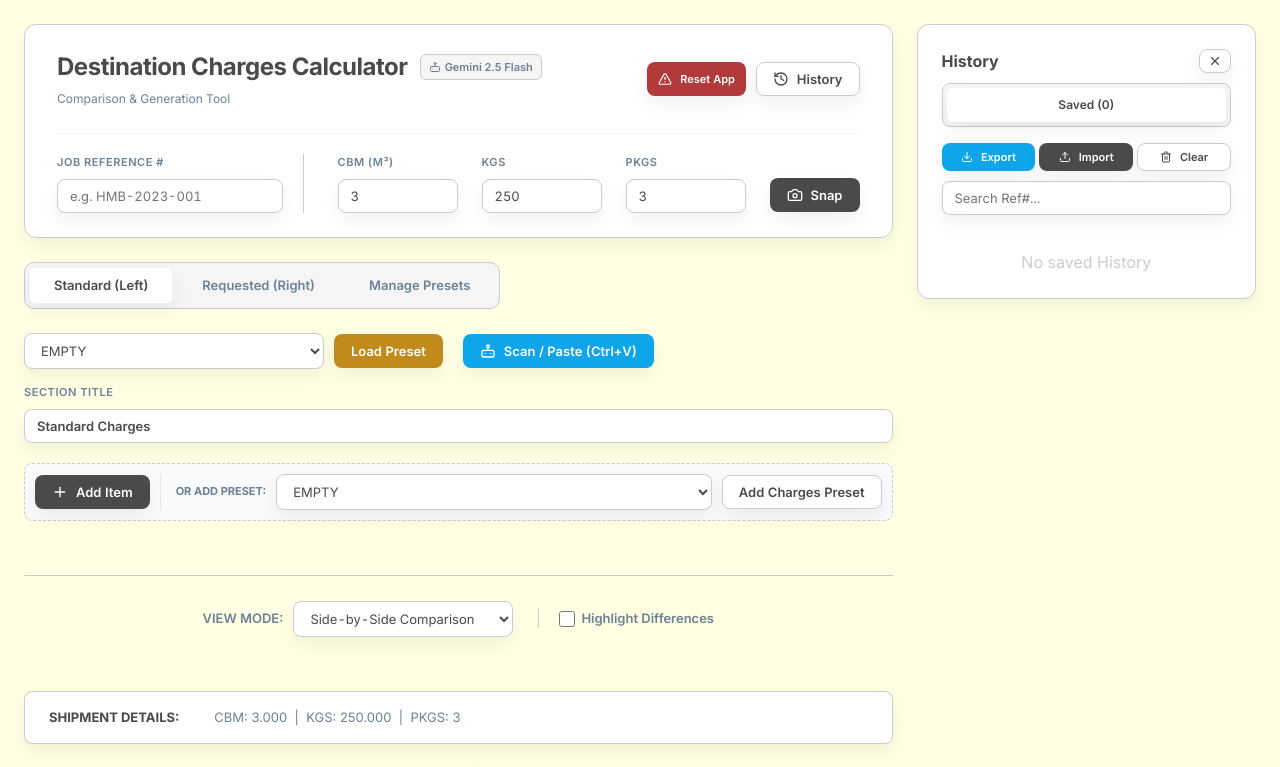
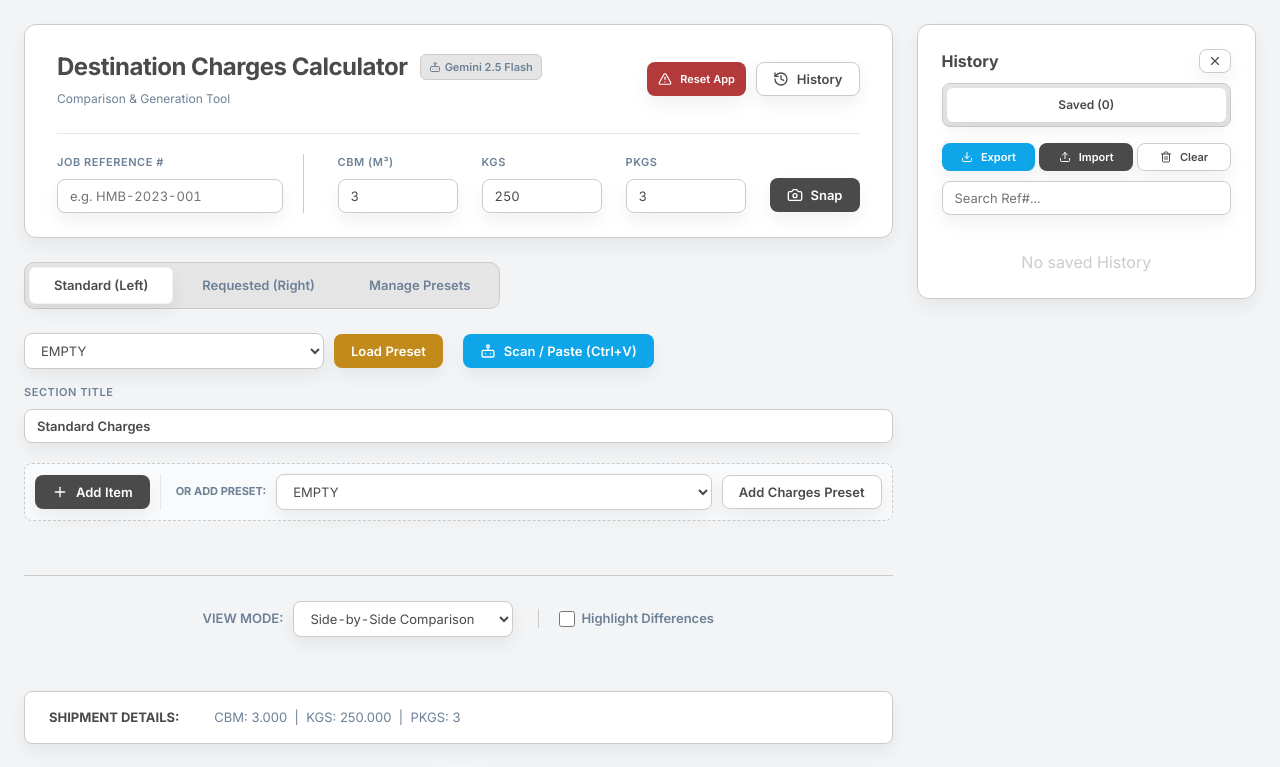
Before and after one commit to leo67621310-dev/DestCalc2026FEB, a React (Vite) app: page / in a window 1280 px wide. Shown: the top 767 px of the page. Built offline with nearby package versions, Linux system fonts and the light colour scheme.

Commit message:
Update index.css

```diff
--- a/index.css
+++ b/index.css
@@ -9,9 +9,14 @@
   --secondary: #6D8196;      /* Desaturated blue for accents */
 
   --border: #CBCBCB;         /* Soft neutral border */
-  --border-light: #F5F5F5;   /* Light surface separators */
-  --bg-body: #FFFFE3;        /* Warm paper background */
-  --bg-card: #ffffff;        /* Card surface */
+  --border-light: #E5E5E5;   /* Light surface separators */
+
+  /* Use a neutral, light grey as the main canvas */
+  --bg-body: #F3F4F6;        /* Neutral background */
+  --bg-card: #FFFFFF;        /* Card surface */
+
+  /* Keep the warm ink-wash yellow only for subtle highlights, not the full page */
+  --bg-highlight: #FFFFE3;   /* Optional highlight surface */
 
   /* Semantic accents keep clarity but sit in palette */
   --success: #3B7A57;        /* Muted green */
@@ -134,7 +139,7 @@ button:active { transform: translateY(0); box-shadow: var(--shadow); }
 
 /* --- MODULAR CARD SYSTEM --- */
 .charge-group-card {
-  background: white; border: 1px solid var(--border); padding: 0; border-radius: 12px; margin-bottom: 16px;
+  background: var(--bg-card); border: 1px solid var(--border); padding: 0; border-radius: 12px; margin-bottom: 16px;
   transition: all 0.2s ease; overflow: hidden; box-shadow: var(--shadow);
 }
 .charge-group-card:hover { box-shadow: var(--shadow-hover); border-color: #d4d4d8; }
@@ -146,7 +151,7 @@ button:active { transform: translateY(0); box-shadow: var(--shadow); }
 .charge-group-card.drag-over { border-top: 3px solid var(--primary); }
 
 .cg-header {
-  background: #fafafa; padding: 12px 16px; border-bottom: 1px solid var(--border);
+  background: #F9FAFB; padding: 12px 16px; border-bottom: 1px solid var(--border);
   display: flex; gap: 12px; align-items: center; justify-content: space-between;
 }
 .cg-title-input { font-weight: 600; color: var(--primary); border: 1px solid transparent; background: transparent; font-size: 14px; width: 200px; box-shadow: none; }
@@ -160,7 +165,7 @@ button:active { transform: translateY(0); box-shadow: var(--shadow); }
   grid-template-columns: 28px 1fr 100px 120px 2.5fr 32px;
   gap: 12px; align-items: center;
   padding: 8px; border-bottom: 1px solid var(--border-light);
-  background: white;
+  background: #FFFFFF;
   transition: all 0.15s ease;
   border-radius: 6px;
   margin: 2px 0;
```
